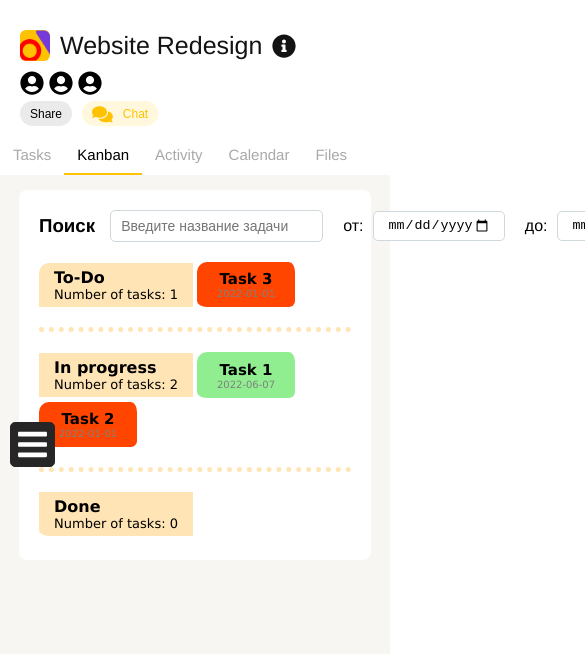
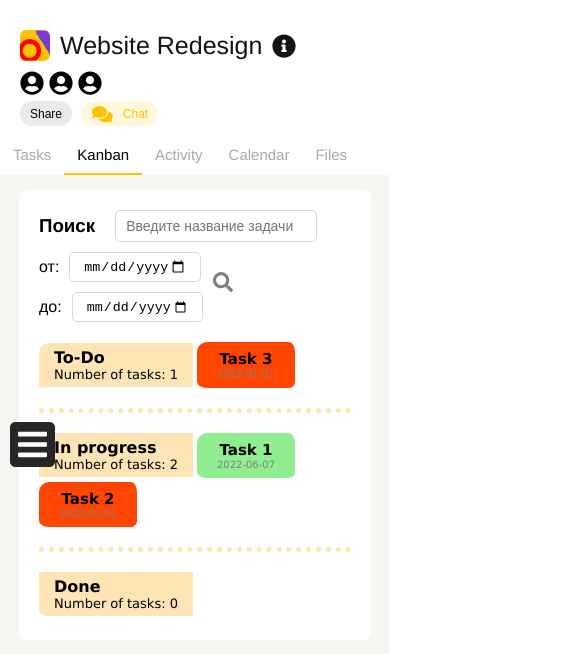
Before and after one commit to oleksay2006/onix-test-site, a Vue app: page /kanban in a window 390 px wide. Shown: the top 654 px of the page, 585 px wide, since content can reach past the window. Built offline with nearby package versions, Linux system fonts and the light colour scheme.

Commit message:
lesson 11: media queries for search fields

```diff
--- a/src/components/SearchTask.vue
+++ b/src/components/SearchTask.vue
@@ -6,6 +6,8 @@
     placeholder="Введите название задачи",
     v-model="title"
   )
+  .datesInputs
+    .firstInput
       p.info от:
       input.dateInput(
         v-model="time",
@@ -15,6 +17,7 @@
         min="2017-12-21",
         max="2030-12-31"
       )
+    .secondInput
       p.info до:
       input.dateInput(
         v-model="time_2",
@@ -193,6 +196,19 @@ export default defineComponent({
 });
 </script>
 <style scoped>
+.datesInputs {
+  display: flex;
+}
+.firstInput {
+  display: flex;
+  align-items: center;
+  margin-left: 20px;
+}
+.secondInput {
+  display: flex;
+  align-items: center;
+  margin-left: 20px;
+}
 .helper {
   margin-left: 15px;
   font-size: 15px;
@@ -218,9 +234,6 @@ export default defineComponent({
   color: gray;
   cursor: pointer;
 }
-.info {
-  margin-left: 20px;
-}
 .search-input {
   /* margin-top: 10px; */
   padding: 7px 20px 7px 10px;
@@ -240,4 +253,58 @@ export default defineComponent({
   border: 1px solid #cfd8dc;
   margin-left: 10px;
 }
+@media only screen and (max-width: 1024px) {
+  .search-input {
+    width: 170px;
+  }
+  .searchDiv {
+    flex-wrap: wrap;
+  }
+  .helper {
+    margin-left: 0;
+    margin-top: 15px;
+  }
+}
+@media only screen and (max-width: 768px) {
+  .datesInputs {
+    flex-direction: column;
+  }
+  .firstInput {
+    margin-bottom: 5px;
+  }
+  .secondInput {
+    margin-top: 5px;
+  }
+}
+@media only screen and (max-width: 640px) {
+  .firstInput {
+    margin-left: 10px;
+  }
+  .secondInput {
+    margin-left: 10px;
+  }
+  .searchDiv h3 {
+    margin-right: 5px;
+  }
+  .cancelSearch {
+    margin-left: 5px;
+  }
+}
+@media only screen and (max-width: 480px) {
+  .firstInput {
+    margin-left: 0px;
+  }
+  .secondInput {
+    margin-left: 0px;
+  }
+  .datesInputs {
+    margin-top: 10px;
+  }
+  .searchDiv h3 {
+    margin-right: 20px;
+  }
+  .cancelSearch {
+    margin-left: 15px;
+  }
+}
 </style>
--- a/src/views/Tasks.vue
+++ b/src/views/Tasks.vue
@@ -256,6 +256,11 @@ export default defineComponent({
     margin-top: 10px;
   }
 }
+@media only screen and (max-width: 426px) {
+  .first-part-task p {
+    width: 200px;
+  }
+}
 @media only screen and (max-width: 400px) {
   .tasks-tab {
     padding: 20px;
```
Lines whose indentation alone changed are shown as unchanged.
